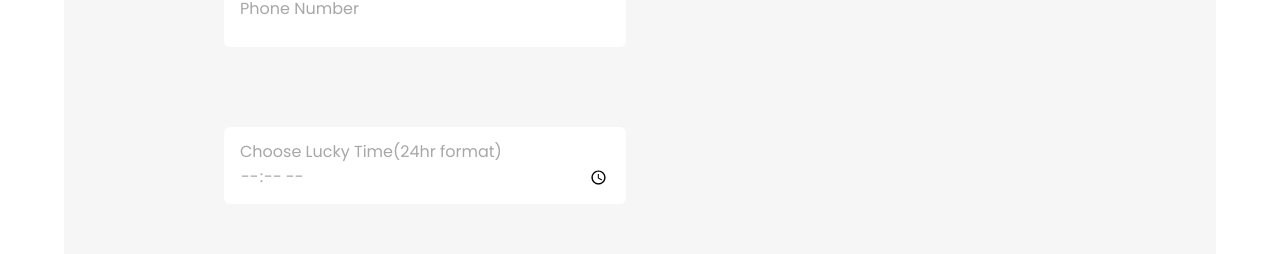
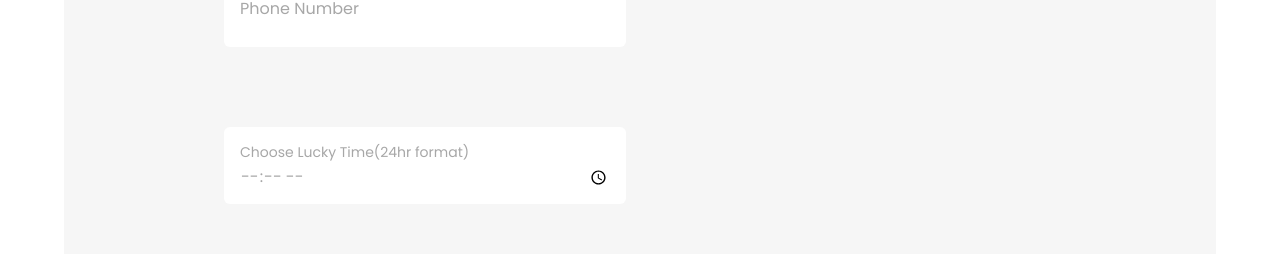
Before and after one commit to iam-benjamen/nairaboom, a Next.js app: page /guest in a window 1280 px wide. Shown: the part 1934-2188 px from the top of the page. Built offline with nearby package versions, Linux system fonts and the light colour scheme.

Commit message:
ínput time issue fixed

```diff
--- a/pages/guest.js
+++ b/pages/guest.js
@@ -135,8 +135,8 @@ const PlayAsGuest = () => {
                 h="4.8rem"
                 border={"none"}
                 color={"#A7A7A7"}
-                _before={{ content: `"Choose Lucky Time(24hr format)"`, postion: "absolute", width:"100%" }}
-
+                _before={{ content: `"Choose Lucky Time(24hr format)"`, postion: "absolute", width:"100%", fontSize:"sm" }}
+                _focus={{_before:{content:`""`, w:0}}}
                 bgColor="white"
                 type={"time"}
                 _placeholder={{ fontSize: "16px", color: "#A7A7A7" }}
```
